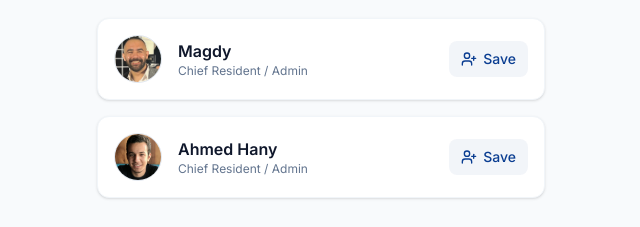
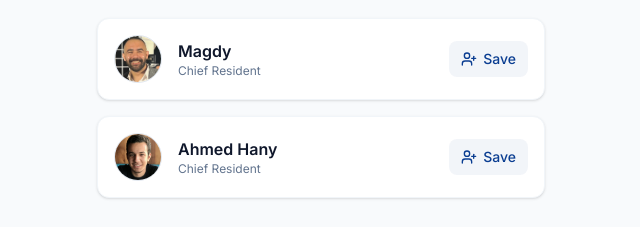
Before and after one commit to ImMagdy/Residents-24, a React (Vite) app: page / in a window 1280 px wide. Shown: the part 440-667 px from the top of the page, without its empty margins (319-959 px from the left). Built offline with nearby package versions, Linux system fonts and the light colour scheme.

Commit message:
Update titles to only say Chief Resident

```diff
--- a/src/components/WelcomePage.jsx
+++ b/src/components/WelcomePage.jsx
@@ -48,7 +48,7 @@
               />
               <div>
                 <h3 className="font-semibold text-slate-900">Magdy</h3>
-                <p className="text-xs text-slate-500">Chief Resident / Admin</p>
+                <p className="text-xs text-slate-500">Chief Resident</p>
               </div>
             </div>
             <a
@@ -71,7 +71,7 @@
               />
               <div>
                 <h3 className="font-semibold text-slate-900">Ahmed Hany</h3>
-                <p className="text-xs text-slate-500">Chief Resident / Admin</p>
+                <p className="text-xs text-slate-500">Chief Resident</p>
               </div>
             </div>
             <a
```
